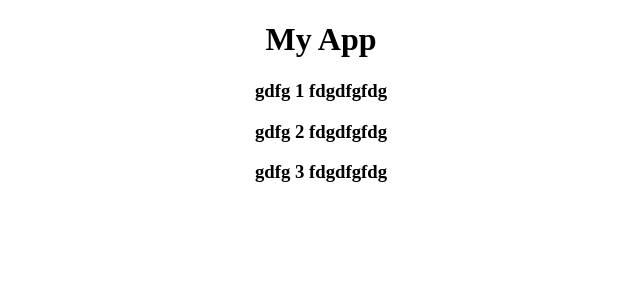
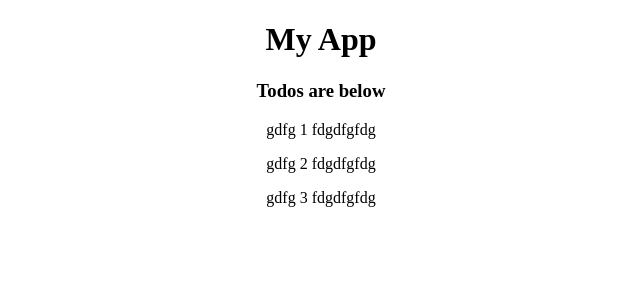
Before and after one commit to gerrymcdonnell/react-crashtodo, a React (Create React App) app: page / in a window 1280 px wide. Shown: the top 300 px of the page, without its empty margins (319-959 px from the left). Built offline with nearby package versions, Linux system fonts and the light colour scheme.

Commit message:
fixed key error

```diff
--- a/src/App.js
+++ b/src/App.js
@@ -34,6 +34,7 @@
     return (
       <div className="App">
         <h1> My App</h1>
+        <h3>Todos are below</h3>
         {/* {pass todos to component} */}
         <Todos todos={this.state.todos} />
       </div>
--- a/src/components/TodoItem.js
+++ b/src/components/TodoItem.js
@@ -5,7 +5,7 @@
     render() {
         return (
             <div>
-                <p>hello</p>
+                <p>{this.props.todo.title}</p>
             </div>
         );
     }
--- a/src/components/Todos.js
+++ b/src/components/Todos.js
@@ -3,11 +3,12 @@
 
 
 class Todos extends Component {
-  render() {
-    return this.props.todos.map((todo)=>(
-        <h3 key={todo.id}>{todo.title}</h3>
-    ))
-  }
+    render() {
+        return this.props.todos.map((todo) => (
+            // pass todo as a prop to todo item component
+            <TodoItem key={todo.id} todo={todo} />
+        ));
+    }
 }
 
 export default Todos;
```
